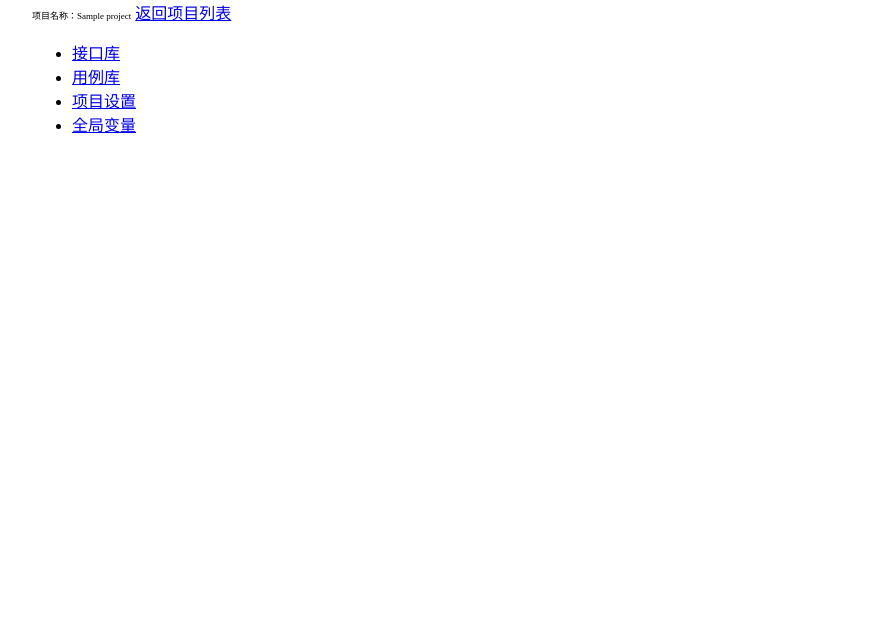
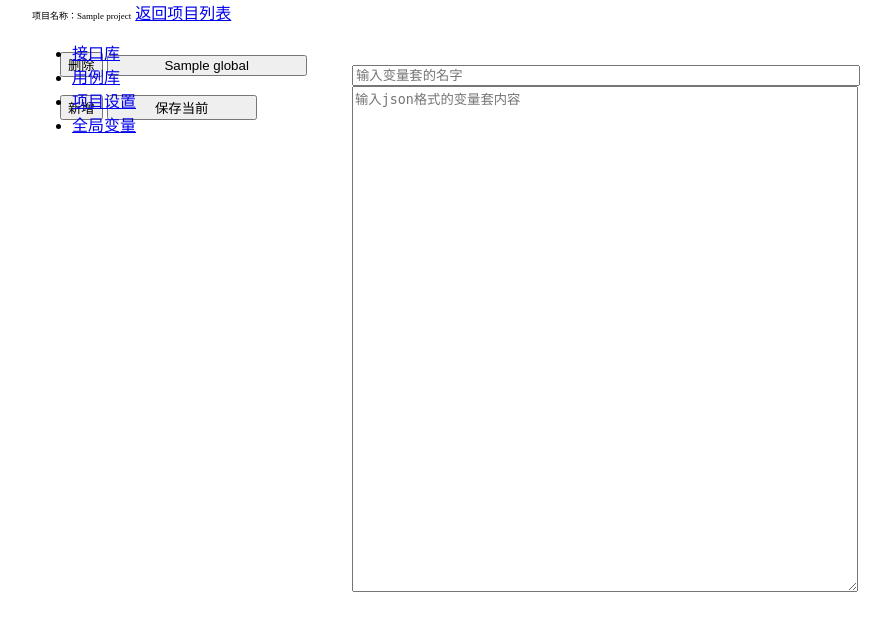
Before and after one commit to liqi629/yyapi, a Python web app: template MyApp/templates/P_global_data.html in a window 1280 px wide. Shown: the top 631 px of the page, without its empty margins (48-939 px from the left). Run offline with Jinja, Linux system fonts and the light colour scheme; the template is opened without the code that fills it: most values are stand-ins (such as "Sample title", 1, 10 or a date in 2020).

Commit message:
全局变量4

```diff
--- a/MyApp/templates/P_global_data.html
+++ b/MyApp/templates/P_global_data.html
@@ -20,5 +20,33 @@
         </ul>
     </div>
 </nav>
+
+
+
+
+<div style="padding-left: 100px ;margin-top: 50px">
+
+    {% for i in global_data %}
+         <button class="btn-danger">删除</button>
+        <button onclick="show('{{ i.id }}','{{ i.name }}','{{ i.data }}')" class="btn-default" style="margin-top: 5px;width: 200px">{{ i.name }}</button> <br>
+
+    {% endfor %}
+    <br>
+    <button class="btn-primary">新增</button>
+    <button class="btn-success" style="width: 150px">保存当前</button>
+</div>
+<div style="position: absolute;left: 400px;top: 65px">
+    <input id="name" type="text" style="width: 500px" placeholder="输入变量套的名字"> <br>
+    <textarea id="data" style="width: 500px;height: 500px;" placeholder="输入json格式的变量套内容"></textarea>
+</div>
+
+
+<script>
+    function show(id,name,data) {
+        document.getElementById('name').value = name;
+        document.getElementById('data').value = data;
+
+    }
+</script>
 </body>
 </html>
```
Also changed, not shown: db.sqlite3, 1 other file.
